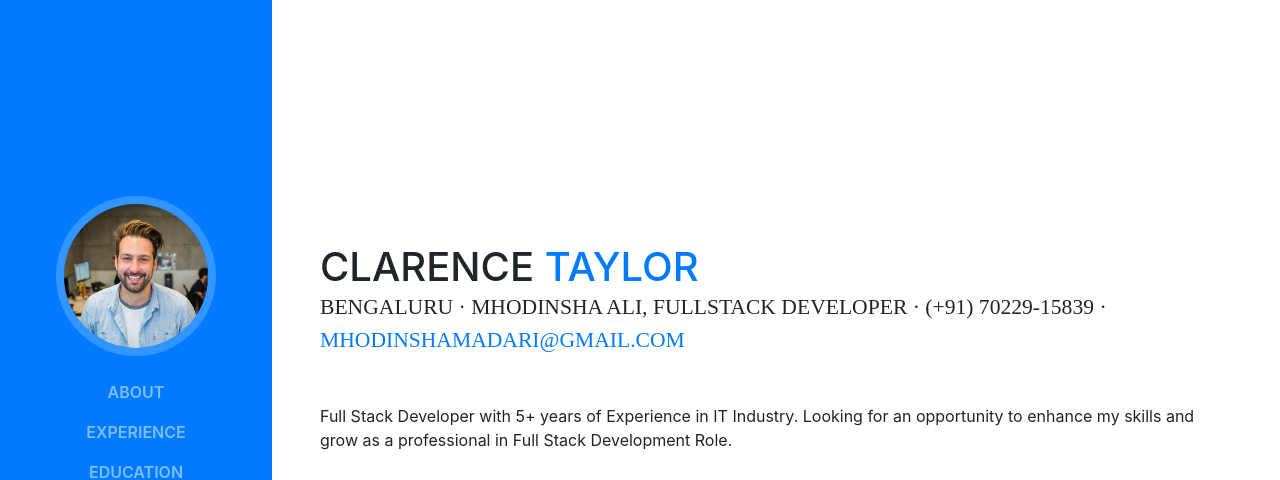
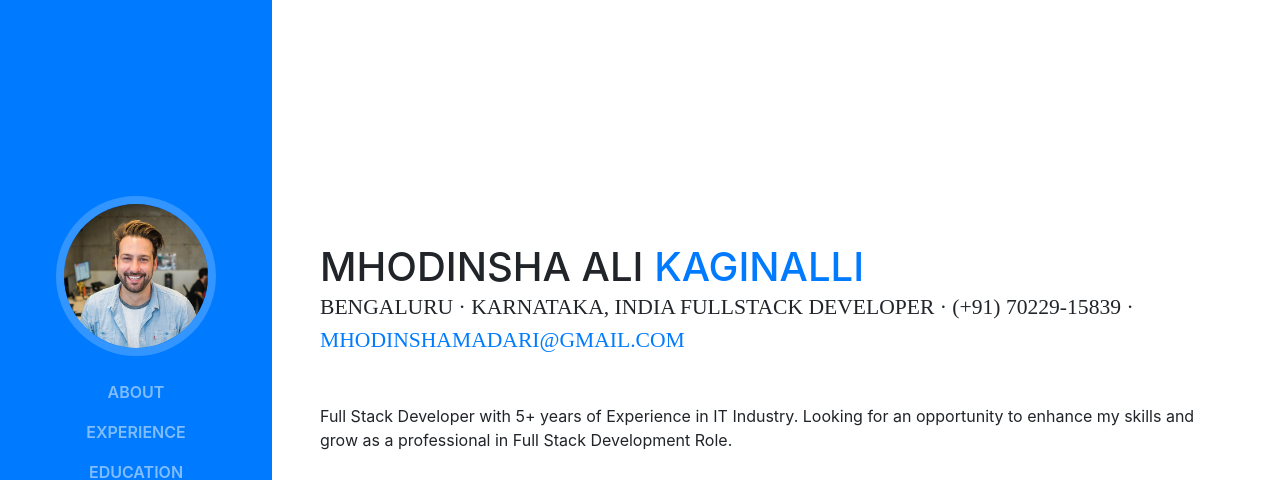
Before and after one commit to MhodinshaMadari/portfolio, a website with bundled scripts: page index.html in a window 1280 px wide. Shown: the top 480 px of the page. Built offline with nearby package versions, Linux system fonts and the light colour scheme; a web font is replaced by a local one.

Commit message:
Update index.html

```diff
--- a/index.html
+++ b/index.html
@@ -65,10 +65,10 @@
 
       <section class="resume-section p-3 p-lg-5 d-flex d-column" id="about">
         <div class="my-auto">
-          <h1 class="mb-0">Clarence
-            <span class="text-primary">Taylor</span>
+          <h1 class="mb-0">Mhodinsha Ali
+            <span class="text-primary">Kaginalli</span>
           </h1>
-          <div class="subheading mb-5">Bengaluru · Mhodinsha Ali, Fullstack Developer · (+91) 70229-15839 ·
+          <div class="subheading mb-5">Bengaluru · Karnataka, India Fullstack Developer · (+91) 70229-15839 ·
             <a href="mailto:name@email.com">mhodinshamadari@gmail.com</a>
           </div>
           <p class="mb-5">Full Stack Developer with 5+ years of Experience in IT Industry. Looking for an opportunity to enhance my skills and grow as a professional
```
